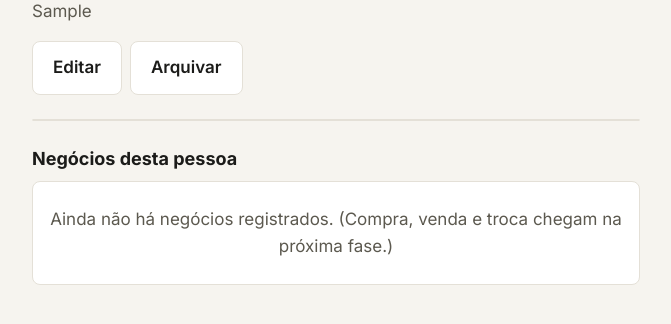
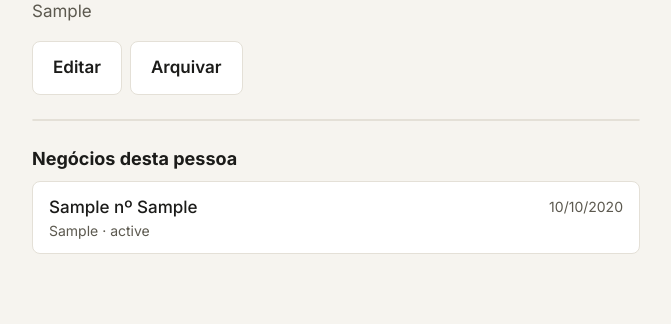
Before and after one commit to karinefaraujo05/sistema-bahia-car, a Django app: template templates/pessoas/detalhe.html in a window 1280 px wide. Shown: the part 142-466 px from the top of the page, without its empty margins (304-975 px from the left). Run offline with Django 5.2, Linux system fonts and the light colour scheme; the template is opened without the code that fills it: most values are stand-ins (such as "Sample title", 1, 10 or a date in 2020); style sheets or scripts are compiled from the project's sources.

Commit message:
Mostra linha do tempo de negócios no carro e na pessoa

```diff
--- a/templates/pessoas/detalhe.html
+++ b/templates/pessoas/detalhe.html
@@ -45,11 +45,27 @@
     </dl>
   </section>
 
-  {# Negócios desta pessoa (Fase 4). #}
+  {# Negócios desta pessoa. #}
   <section class="mb-6" aria-label="Negócios">
     <h2 class="mb-2 text-lg">Negócios desta pessoa</h2>
-    <p class="rounded-lg border border-borda bg-superficie px-4 py-6 text-center text-tinta-suave">
-      Ainda não há negócios registrados. (Compra, venda e troca chegam na próxima fase.)
-    </p>
+    <ul class="divide-y divide-borda rounded-lg border border-borda bg-superficie">
+      {% for parte in pessoa.participacoes.all %}
+        <li>
+          <a href="{% url 'negocios:detalhe' parte.negocio.pk %}" class="block px-4 py-3 hover:bg-petroleo-50">
+            <div class="flex items-center justify-between gap-2">
+              <span class="font-medium">
+                {{ parte.negocio.get_tipo_display }}{% if parte.negocio.numero_contrato %} nº {{ parte.negocio.numero_contrato }}{% endif %}
+              </span>
+              <span class="text-sm text-tinta-suave">{{ parte.negocio.data|date:"d/m/Y" }}</span>
+            </div>
+            <div class="text-sm text-tinta-suave">
+              {{ parte.get_papel_display }} · {{ parte.negocio.get_status_display }}
+            </div>
+          </a>
+        </li>
+      {% empty %}
+        <li class="px-4 py-6 text-center text-tinta-suave">Ainda não há negócios com esta pessoa.</li>
+      {% endfor %}
+    </ul>
   </section>
 {% endblock %}
```
Also changed, not shown: templates/veiculos/detalhe.html (+21 -4 lines).
